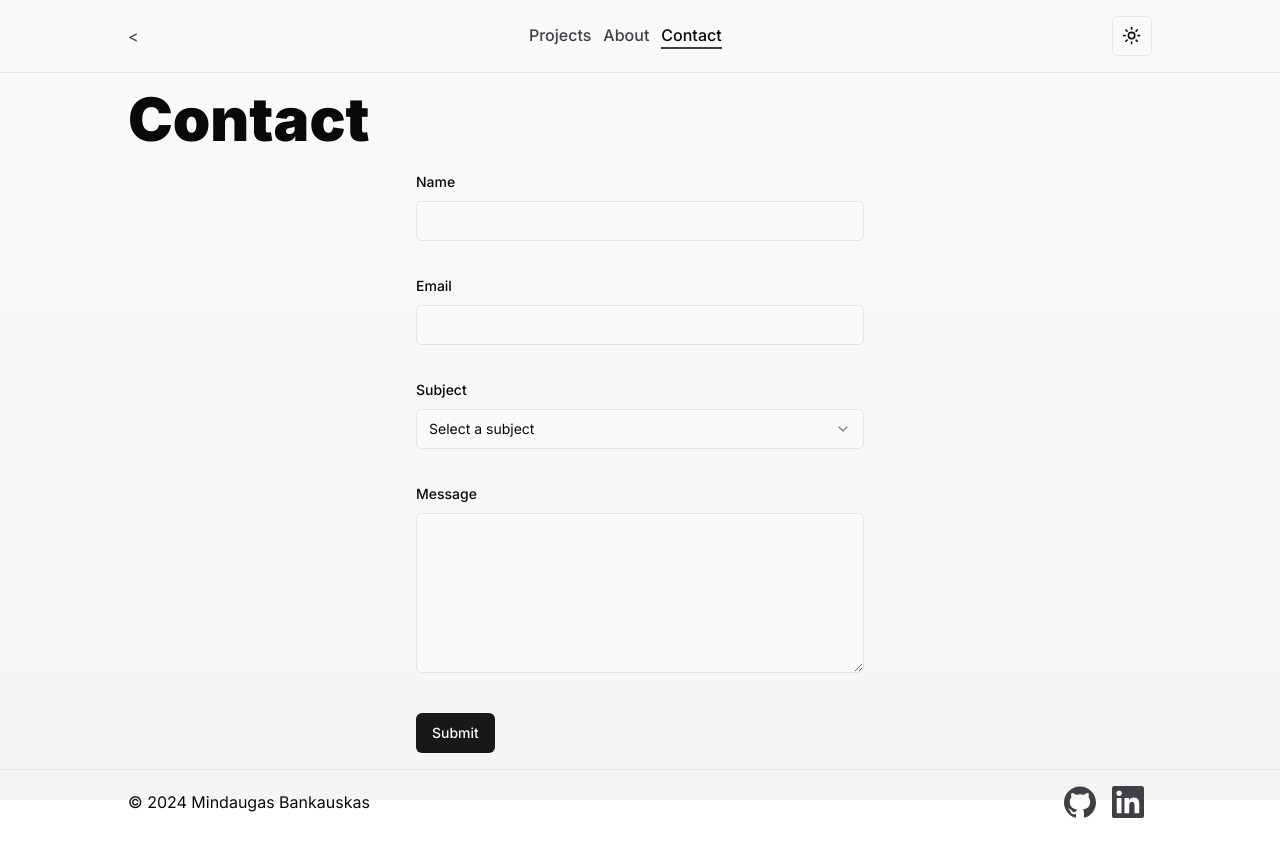
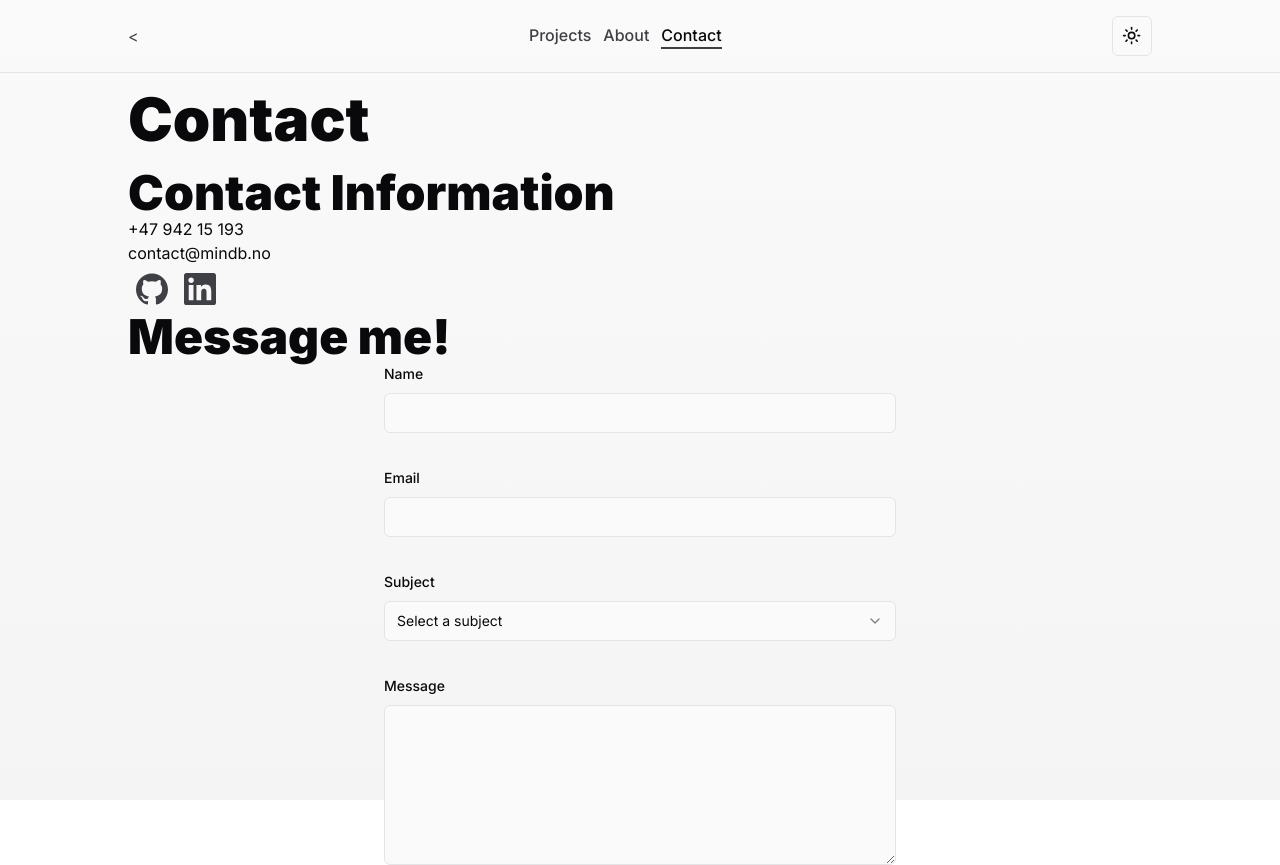
Before and after one commit to mndgs1/private-website, a Next.js app: page /contact in a window 1280 px wide. Shown: the top 865 px of the page. Before the commit the page ends 834 px from the top, so only its background shows below. Built offline with nearby package versions, Linux system fonts and the light colour scheme.

Commit message:
Changes to contact

```diff
--- a/app/(inner)/contact/page.tsx
+++ b/app/(inner)/contact/page.tsx
@@ -1,14 +1,27 @@
 import React from "react";
 
-import H1 from "@/components/text/H1";
+import H2 from "@/components/text/H2";
+import Link from "next/link";
 
 import { ContactForm } from "./form";
+import Socials from "@/components/Socials";
 
 const Contact = () => {
     return (
-        <article>
-            <section className="max-w-md mx-auto">
-                <ContactForm />
+        <article className="">
+            <section>
+                <H2>Contact Information</H2>
+                <p>+47 942 15 193</p>
+                <p>
+                    <Link href="mailto:contact@mindb.no">contact@mindb.no</Link>
+                </p>
+                <Socials />
+            </section>
+            <section>
+                <H2>Message me!</H2>
+                <div className="max-w-lg mx-auto">
+                    <ContactForm />
+                </div>
             </section>
         </article>
     );
```
